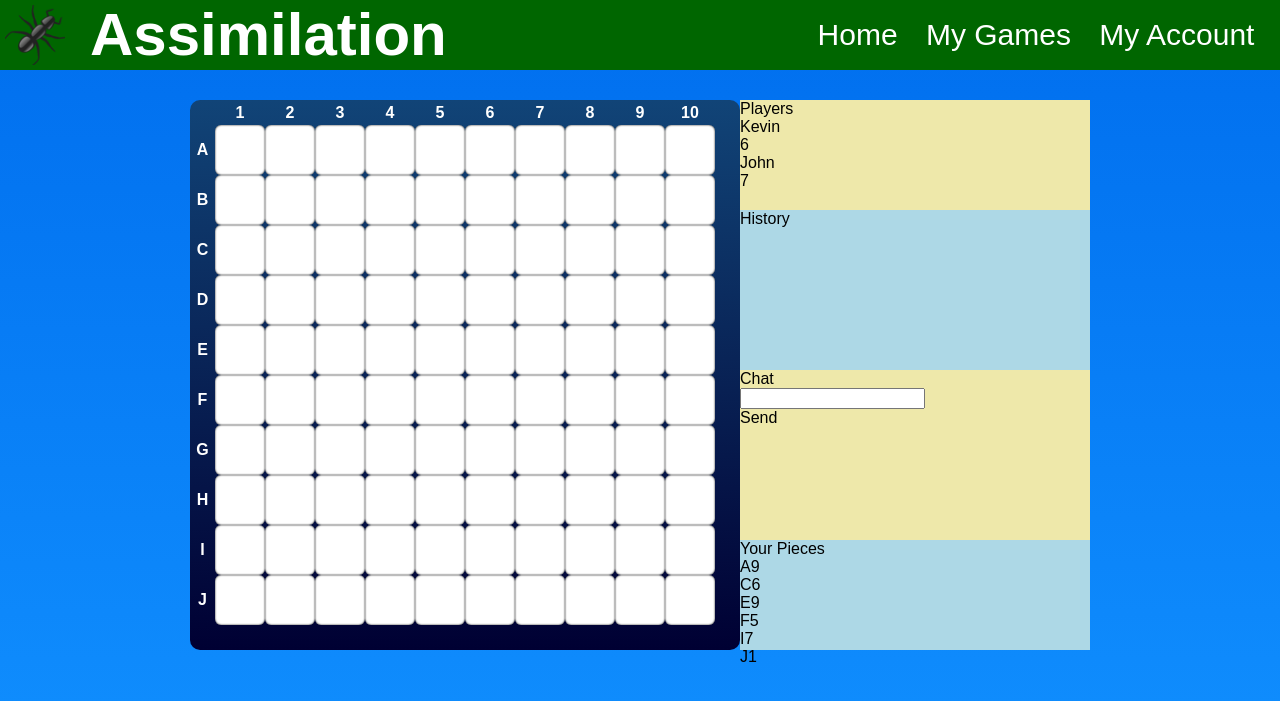
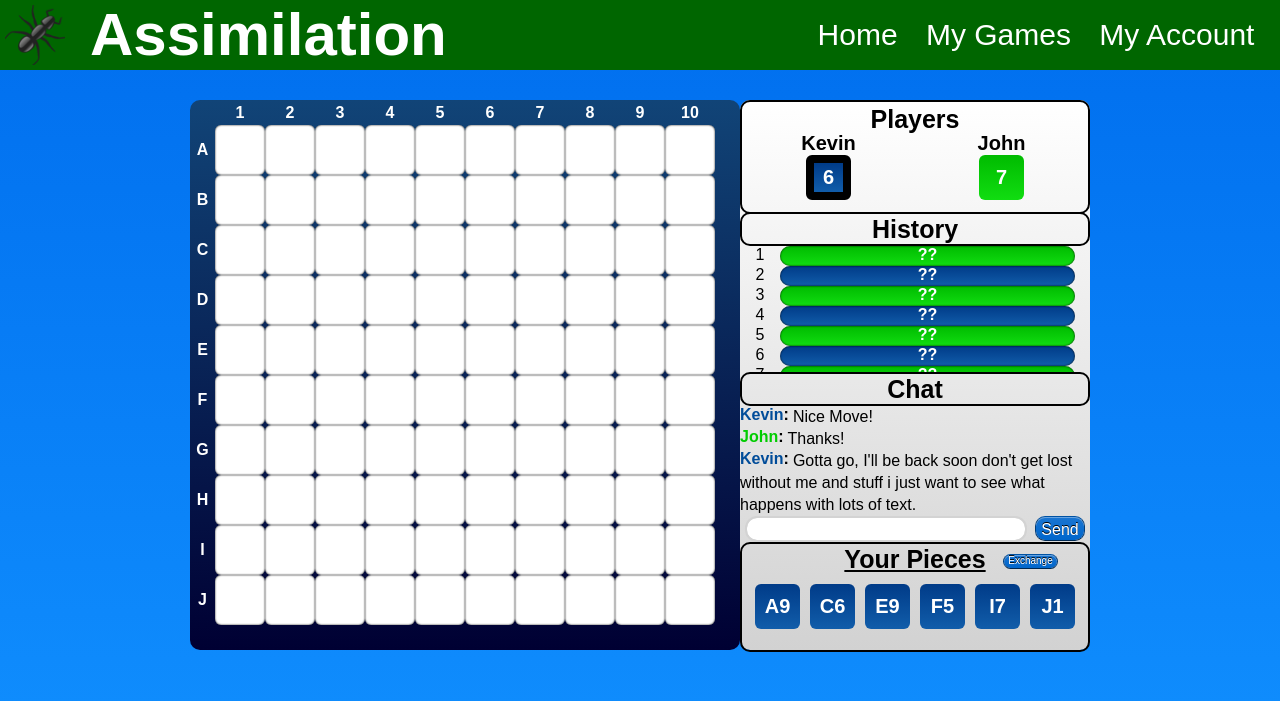
Before and after one commit to stringham/assimilationgame, a Django app: page /assimilation/play/1 in a window 1280 px wide. Shown: the top 701 px of the page. Run offline with Django 3.2, Linux system fonts and the light colour scheme; the visitor is signed in with stand-in values (Sample User, id 1); style sheets or scripts are compiled from the project's sources; parts of the project's set-up code (start-up, migrations or seed data) failed here and were passed over.

Commit message:
added style for play template

```diff
--- a/assimilation/static/css/home.less
+++ b/assimilation/static/css/home.less
@@ -95,6 +95,7 @@
 			}
 			input[type='password']{
 				border:none;
+				padding-left:5px;
 				background:#ccc;
 				.rounded(10px);
 				height:30px;
--- a/assimilation/static/css/play.less
+++ b/assimilation/static/css/play.less
@@ -2,19 +2,197 @@
 .options{
 	.players{
 		height:110px;
-		background:palegoldenrod;
+		.rounded(10px);
+		border:2px solid black;
+		.player-title{
+			padding:5px;
+			text-align:center;
+			font-size:25px;
+			line-height:25px;
+			height:20px;
+			font-weight:bold;
+		}
+		.player-content{
+			.player{
+				float:left;
+				width:173px;
+				text-align:center;
+				font-weight:bold;
+				font-size:20px;
+				.blue{
+					.gradientFrom(#004c99);
+				}
+				.green{
+					.gradientFrom(#00cc00);
+				}
+				.player-piece{
+					width:45px;
+					height:45px;
+					margin: 0 auto;
+					line-height:45px;
+					font-size:20px;
+					color:white;
+					font-weight:bold;
+					.rounded(6px);
+					&.active{
+						width:29px;
+						height:29px;
+						border:8px solid black;
+						line-height:29px;
+					}
+				}
+			}
+		}
 	}
 	.history{
 		height:160px;
-		background:lightblue;
+		.history-title{
+			padding:5px;
+			text-align:center;
+			font-size:25px;
+			line-height:20px;
+			height:20px;
+			font-weight:bold;
+			.rounded(10px);
+			border:2px solid black;
+			margin-top:-2px;
+		}
+		.history-list{
+			overflow-y:scroll;
+			height:126px;
+			.number{
+			clear:both;
+				float:left;
+				width:40px;
+				text-align:center;
+			}
+			.move{
+				width:295px;
+				float:left;
+				text-align:center;
+				font-weight:bold;
+				color:white;
+				height:20px;
+				.rounded(10px);
+				.inner-shadow(0,0,2px,1);
+				cursor:pointer;
+				&.blue{
+					.gradientFrom(#004c99);
+				}
+				&.green{
+					.gradientFrom(#00cc00);
+				}
+			}
+		}
 	}
 	.chat{
 		height:170px;
-		background:palegoldenrod;
+		.chat-title{
+			padding:5px;
+			text-align:center;
+			font-size:25px;
+			line-height:20px;
+			height:20px;
+			font-weight:bold;
+			.rounded(10px);
+			border:2px solid black;
+		}
+		.messages{
+			height:110px;
+			overflow-y:scroll;
+			.name{
+				clear:both;
+				float:left;
+				font-weight:bold;
+				margin-right:4px;
+				&.blue{
+					color: #004c99;
+				}
+				&.green{
+					color: #00cc00;
+				}
+				&:after{
+					content: ':';
+					color:black;
+				}
+			}
+			.message{
+				line-height:22px;
+			}
+		}
+		.send{
+			height:25px;
+			.text-input{
+				float:left;
+				input{
+					border: 2px solid lightgray;
+					padding:0 9px;
+					margin-left:5px;
+					.rounded(12px);
+					height:22px;
+					font-size:20px;
+					width:260px;
+					&:focus{
+						outline:none;
+						border:2px solid gray;
+					}
+				}
+			}
+			.send-button{
+				float:right;
+				margin-right:5px;
+				.button(#0066cc);
+				height:25px;
+				line-height:25px;
+				width:50px;
+			}
+		}
 	}
 	.player-pieces{
-		height:110px;
-		background:lightblue;
+		position:relative;
+		height:106px;
+		border:2px solid black;
+		.rounded(10px);
+		.pieces-title{
+			padding:5px;
+			text-align:center;
+			font-size:25px;
+			line-height:20px;
+			height:20px;
+			font-weight:bold;
+			.rounded(10px);
+			text-decoration:underline;
+		}
+		.more{
+			font-size:10px;
+			width:55px;
+			height:15px;
+			position:absolute;
+			top:10px;
+			right:30px;
+			.button(#0066cc);
+		}
+		.pieces{
+			@size: 45px;
+			margin: 5px auto;
+			width: 330px;
+			.piece{
+				.rounded(6px);
+				width:@size;
+				height:@size;
+				margin:5px;
+				float:left;
+				cursor:pointer;
+				text-align:center;
+				line-height:@size;
+				color:white;
+				font-weight:bold;
+				font-size:20px;
+				&.blue{
+					.gradientFrom(#004c99);
+				}
+			}
+		}
 	}
 }
 
--- a/assimilation/templates/game/play.html
+++ b/assimilation/templates/game/play.html
@@ -199,7 +199,7 @@
             <div class='name'>
                 Kevin
             </div>
-            <div class='player-piece blue'>
+            <div class='player-piece blue active'>
                 6
             </div>
         </div>
@@ -218,12 +218,32 @@
         History
     </div>
     <div class='history-list'>
-        <div class='history-item'>
-            <div class='number'>
-            </div>
-            <div class='move'>
-            </div>
-        </div>
+        <div class='number'>1</div>
+        <div class='move green'>??</div>
+        <div class='number'>2</div>
+        <div class='move blue'>??</div>
+        <div class='number'>3</div>
+        <div class='move green'>??</div>
+        <div class='number'>4</div>
+        <div class='move blue'>??</div>
+        <div class='number'>5</div>
+        <div class='move green'>??</div>
+        <div class='number'>6</div>
+        <div class='move blue'>??</div>
+        <div class='number'>7</div>
+        <div class='move green'>??</div>
+        <div class='number'>8</div>
+        <div class='move blue'>??</div>
+        <div class='number'>9</div>
+        <div class='move green'>??</div>
+        <div class='number'>10</div>
+        <div class='move blue'>??</div>
+        <div class='number'>11</div>
+        <div class='move green'>??</div>
+        <div class='number'>12</div>
+        <div class='move blue'>??</div>
+        <div class='number'>13</div>
+        <div class='move green'>??</div>
     </div>
 </div>
 <div class='chat'>
@@ -231,9 +251,19 @@
         Chat
     </div>
     <div class='messages'>
+        <div class='name blue'>Kevin</div>
+        <div class='message'>Nice Move!</div>
+        <div class='name green'>John</div>
+        <div class='message'>Thanks!</div>
+        <div class='name blue'>Kevin</div>
+        <div class='message'>Gotta go, I'll be back soon don't get lost without me and stuff i just want to see what happens with lots of text.</div>
+        <div class='name green'>John</div>
+        <div class='message'>Okay, sounds good!</div>
     </div>
     <div class='send'>
-        <input type='text'>
+        <div class='text-input'>
+            <input type='text'>
+        </div>
         <div class='send-button'>
             Send
         </div>
@@ -243,14 +273,14 @@
     <div class='pieces-title'>
         Your Pieces
     </div>
-    <div class='more'></div>
+    <div class='more'>Exchange</div>
     <div class='pieces'>
-        <div class='piece'>A9</div>
-        <div class='piece'>C6</div>
-        <div class='piece'>E9</div>
-        <div class='piece'>F5</div>
-        <div class='piece'>I7</div>
-        <div class='piece'>J1</div>
+        <div class='piece blue'>A9</div>
+        <div class='piece blue'>C6</div>
+        <div class='piece blue'>E9</div>
+        <div class='piece blue'>F5</div>
+        <div class='piece blue'>I7</div>
+        <div class='piece blue'>J1</div>
     </div>
 </div>
 {% endblock %}
```
